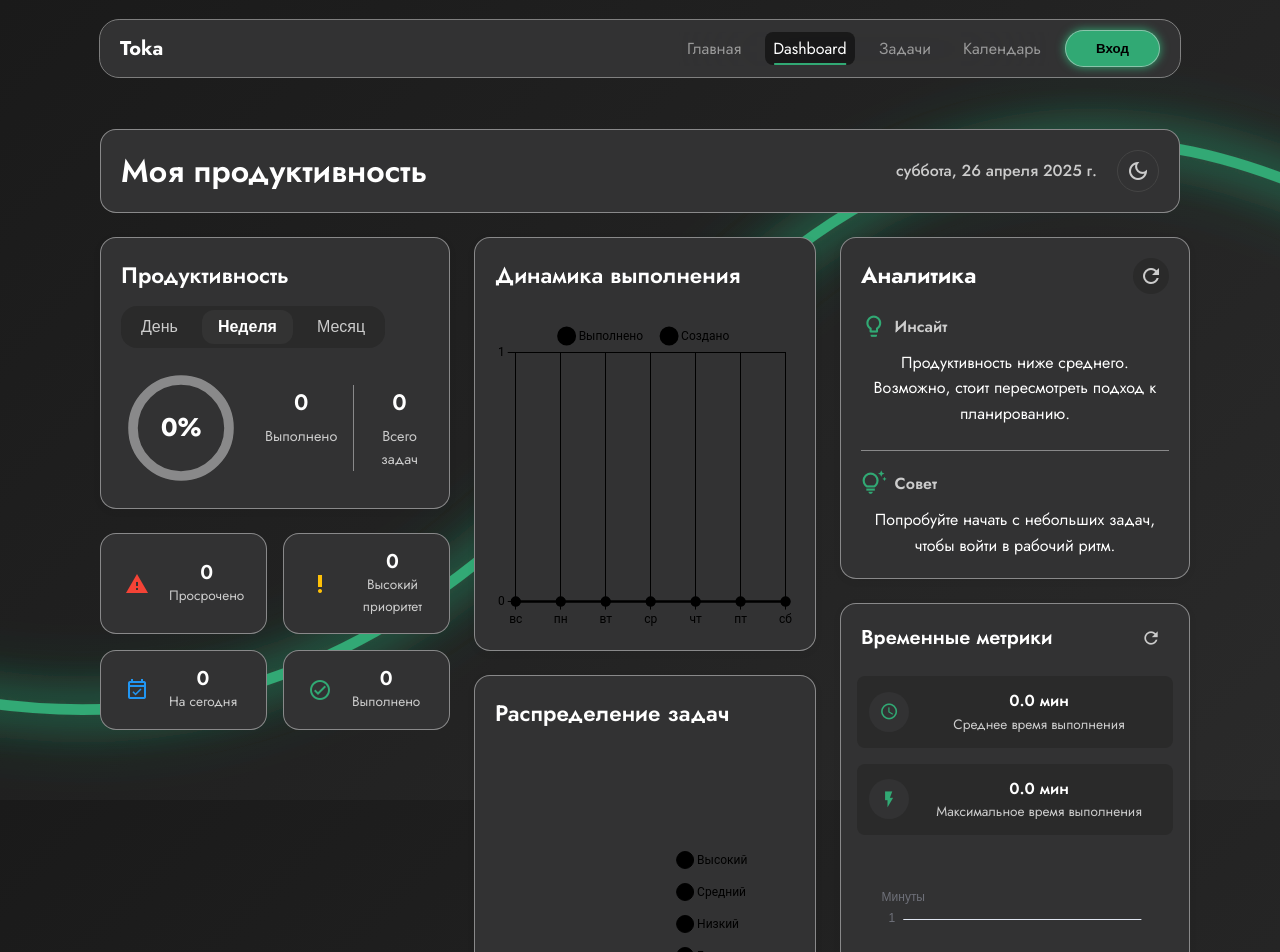
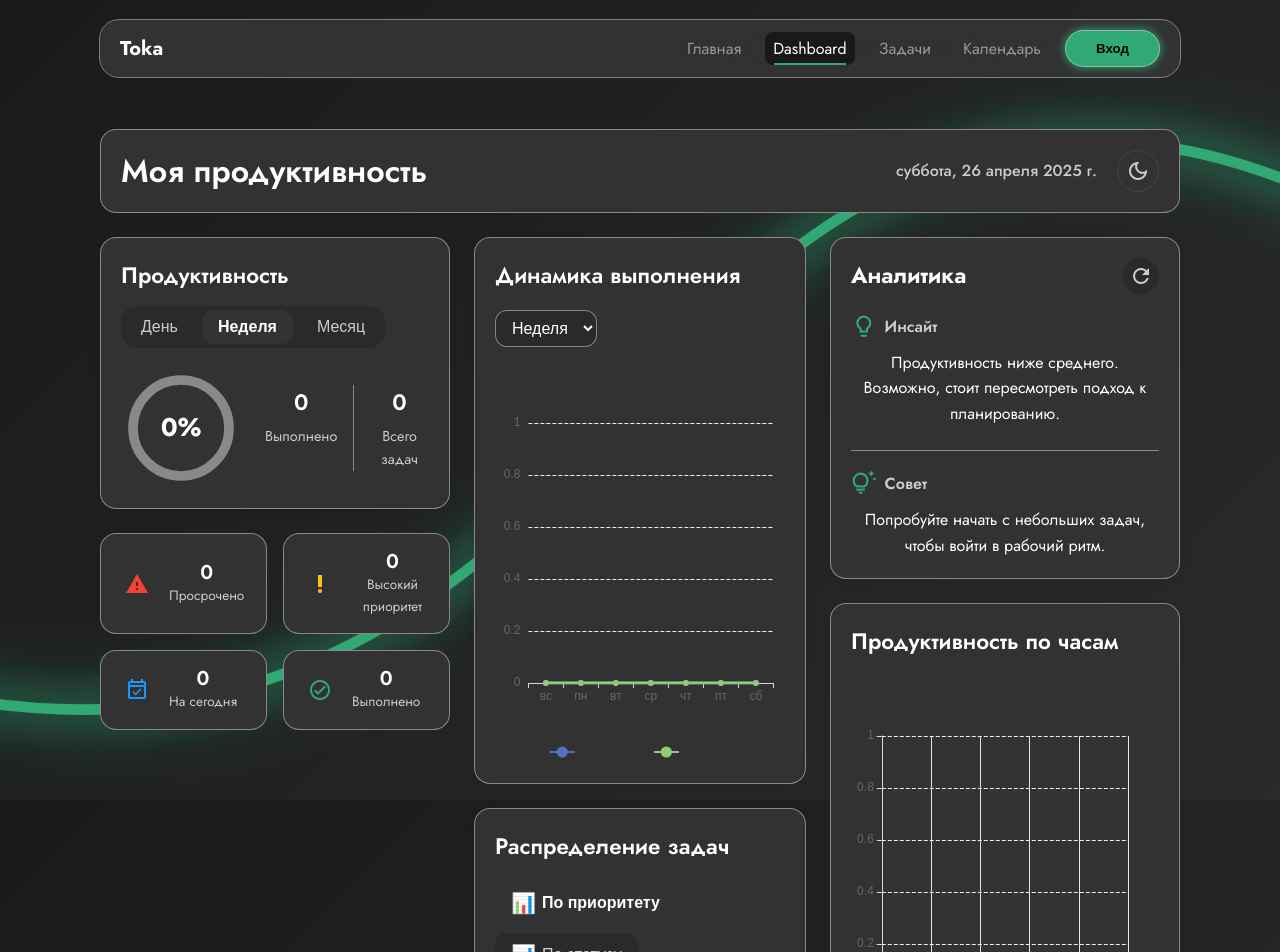
Before and after one commit to Sergey-Okey/toka-app, a Vue app in the folder my-app-toka/: page /#/dashboard in a window 1280 px wide. Shown: the top 952 px of the page. Built offline with nearby package versions, Linux system fonts and the light colour scheme.

Commit message:
approved Beta All components

```diff
--- a/my-app-toka/src/components/Dashboard.vue
+++ b/my-app-toka/src/components/Dashboard.vue
@@ -63,16 +63,23 @@
           title="Динамика выполнения"
           type="line"
           :data="completionTrendData"
-          :options="completionChartOptions"
           :time-range="completionChartType"
+          :time-range-options="[
+            { value: 'week', label: 'Неделя' },
+            { value: 'month', label: 'Месяц' },
+            { value: 'year', label: 'Год' },
+          ]"
           @time-range-change="completionChartType = $event"
         />
 
         <ChartWidget
           title="Распределение задач"
-          type="doughnut"
+          type="pie"
           :data="distributionChartData"
-          :options="distributionChartOptions"
+          :tabs="[
+            { value: 'priority', label: 'По приоритету' },
+            { value: 'status', label: 'По статусу' },
+          ]"
           :active-tab="activeDistributionTab"
           @tab-change="activeDistributionTab = $event"
         />
@@ -87,10 +94,14 @@
           @refresh="analyzeProductivity"
         />
 
-        <TimeMetricsWidget
-          :metrics="timeMetrics"
-          :chart-data="productivityByHourData"
-          :chart-options="productivityByHourOptions"
+        <ChartWidget
+          title="Продуктивность по часам"
+          type="bar"
+          :data="productivityByHourData"
+          :options="{
+            grid: { bottom: '20%' },
+            xAxis: { axisLabel: { interval: 3 } },
+          }"
         />
       </div>
     </div>
@@ -105,7 +116,6 @@ import ProductivityWidget from '@/components/widgets/ProductivityWidget.vue'
 import StatsCard from '@/components/ui/StatsCard.vue'
 import ChartWidget from '@/components/widgets/ChartWidget.vue'
 import AnalyticsWidget from '@/components/widgets/AnalyticsWidget.vue'
-import TimeMetricsWidget from '@/components/widgets/TimeMetricsWidget.vue'
 
 const taskStore = useTaskStore()
 const { formatDate } = useDate()
@@ -161,41 +171,6 @@ const highPriorityTasksCount = computed(() => {
 const todayTasksCount = computed(() => {
   return taskStore.getTasksForDate(new Date()).length
 })
-
-// Временные метрики
-const avgCompletionTime = computed(() => {
-  const completedTasks = taskStore.tasks.filter(
-    (task) => task.completed && task.timeSpent
-  )
-  if (completedTasks.length === 0) return 0
-  const totalMinutes = completedTasks.reduce(
-    (sum, task) => sum + (task.timeSpent || 0),
-    0
-  )
-  return Math.round(totalMinutes / completedTasks.length)
-})
-
-const fastestCompletionTime = computed(() => {
-  const completedTasks = taskStore.tasks.filter(
-    (task) => task.completed && task.timeSpent
-  )
-  return completedTasks.length === 0
-    ? 0
-    : Math.min(...completedTasks.map((task) => task.timeSpent))
-})
-
-const timeMetrics = computed(() => [
-  {
-    icon: 'timer',
-    value: `${avgCompletionTime.value} мин`,
-    label: 'Среднее время выполнения',
-  },
-  {
-    icon: 'speed',
-    value: `${fastestCompletionTime.value} мин`,
-    label: 'Самая быстрая задача',
-  },
-])
 
 // Данные для графиков
 const completionTrendData = computed(() => {
@@ -292,28 +267,16 @@ const completionTrendData = computed(() => {
 
   return {
     labels,
-    datasets: [
+    series: [
       {
-        label: 'Выполнено',
+        name: 'Выполнено',
+        type: 'line',
         data: completedData,
-        borderColor: 'var(--success)',
-        backgroundColor: 'rgba(var(--success-rgb), 0.1)',
-        tension: 0.4,
-        borderWidth: 2,
-        pointBackgroundColor: 'var(--success)',
-        pointRadius: 4,
-        pointHoverRadius: 6,
       },
       {
-        label: 'Создано',
+        name: 'Создано',
+        type: 'line',
         data: createdData,
-        borderColor: 'var(--info)',
-        backgroundColor: 'rgba(var(--info-rgb), 0.1)',
-        tension: 0.4,
-        borderWidth: 2,
-        pointBackgroundColor: 'var(--info)',
-        pointRadius: 4,
-        pointHoverRadius: 6,
       },
     ],
   }
@@ -322,14 +285,10 @@ const completionTrendData = computed(() => {
 const distributionChartData = computed(() => {
   if (activeDistributionTab.value === 'priority') {
     const priorities = {
-      high: { label: 'Высокий', count: 0, color: 'var(--error)' },
-      medium: { label: 'Средний', count: 0, color: 'var(--warning)' },
-      low: { label: 'Низкий', count: 0, color: 'var(--warning-light)' },
-      none: {
-        label: 'Без приоритета',
-        count: 0,
-        color: 'var(--text-tertiary)',
-      },
+      high: { label: 'Высокий', count: 0 },
+      medium: { label: 'Средний', count: 0 },
+      low: { label: 'Низкий', count: 0 },
+      none: { label: 'Без приоритета', count: 0 },
     }
 
     taskStore.tasks.forEach((task) => {
@@ -338,28 +297,37 @@ const distributionChartData = computed(() => {
 
     return {
       labels: Object.values(priorities).map((p) => p.label),
-      datasets: [
+      series: [
         {
-          data: Object.values(priorities).map((p) => p.count),
-          backgroundColor: Object.values(priorities).map((p) => p.color),
-          borderColor: 'var(--bg-primary)',
-          borderWidth: 1,
+          name: 'Задачи по приоритету',
+          type: 'pie',
+          data: Object.values(priorities).map((p) => ({
+            value: p.count,
+            name: p.label,
+          })),
         },
       ],
     }
   } else {
     return {
       labels: ['Выполнено', 'В процессе', 'Не начато'],
-      datasets: [
+      series: [
         {
+          name: 'Статус задач',
+          type: 'pie',
           data: [
-            taskStore.completedTasks,
-            taskStore.tasks.filter((t) => !t.completed && t.startedAt).length,
-            taskStore.tasks.filter((t) => !t.completed && !t.startedAt).length,
+            { value: taskStore.completedTasks, name: 'Выполнено' },
+            {
+              value: taskStore.tasks.filter((t) => !t.completed && t.startedAt)
+                .length,
+              name: 'В процессе',
+            },
+            {
+              value: taskStore.tasks.filter((t) => !t.completed && !t.startedAt)
+                .length,
+              name: 'Не начато',
+            },
           ],
-          backgroundColor: ['var(--success)', 'var(--warning)', 'var(--error)'],
-          borderColor: 'var(--bg-primary)',
-          borderWidth: 1,
         },
       ],
     }
@@ -378,142 +346,15 @@ const productivityByHourData = computed(() => {
 
   return {
     labels: hours.map((h) => `${h}:00`),
-    datasets: [
+    series: [
       {
-        label: 'Выполнено задач',
+        name: 'Выполнено задач',
+        type: 'bar',
         data: productivityData,
-        backgroundColor: 'rgba(var(--success-rgb), 0.7)',
-        borderRadius: 4,
-        borderWidth: 0,
       },
     ],
   }
 })
-
-// Настройки графиков (остаются без изменений)
-const chartCommonOptions = {
-  responsive: true,
-  maintainAspectRatio: false,
-  plugins: {
-    legend: {
-      labels: {
-        color: 'var(--text-primary)',
-        font: {
-          family: "'Roboto', sans-serif",
-        },
-        padding: 20,
-        usePointStyle: true,
-      },
-    },
-    tooltip: {
-      backgroundColor: 'var(--bg-secondary)',
-      titleColor: 'var(--text-primary)',
-      bodyColor: 'var(--text-primary)',
-      borderColor: 'var(--border)',
-      borderWidth: 1,
-      padding: 12,
-      cornerRadius: 'var(--radius-sm)',
-      displayColors: true,
-    },
-  },
-}
-
-const completionChartOptions = {
-  ...chartCommonOptions,
-  plugins: {
-    ...chartCommonOptions.plugins,
-    legend: {
-      ...chartCommonOptions.plugins.legend,
-      position: 'top',
-    },
-  },
-  scales: {
-    x: {
-      grid: {
-        color: 'var(--border)',
-        drawBorder: false,
-      },
-      ticks: {
-        color: 'var(--text-secondary)',
-        font: {
-          family: "'Roboto', sans-serif",
-        },
-      },
-    },
-    y: {
-      beginAtZero: true,
-      grid: {
-        color: 'var(--border)',
-        drawBorder: false,
-      },
-      ticks: {
-        color: 'var(--text-secondary)',
-        font: {
-          family: "'Roboto', sans-serif",
-        },
-        precision: 0,
-      },
-    },
-  },
-  elements: {
-    line: {
-      fill: 'start',
-    },
-  },
-}
-
-const distributionChartOptions = {
-  ...chartCommonOptions,
-  plugins: {
-    ...chartCommonOptions.plugins,
-    legend: {
-      ...chartCommonOptions.plugins.legend,
-      position: 'right',
-    },
-  },
-  cutout: '70%',
-  radius: '90%',
-}
-
-const productivityByHourOptions = {
-  ...chartCommonOptions,
-  plugins: {
-    ...chartCommonOptions.plugins,
-    legend: {
-      display: false,
-    },
-  },
-  scales: {
-    x: {
-      grid: {
-        display: false,
-        drawBorder: false,
-      },
-      ticks: {
-        color: 'var(--text-secondary)',
-        font: {
-          family: "'Roboto', sans-serif",
-        },
-        maxRotation: 45,
-        minRotation: 45,
-      },
-    },
-    y: {
-      beginAtZero: true,
-      grid: {
-        color: 'var(--border)',
-        drawBorder: false,
-      },
-      ticks: {
-        color: 'var(--text-secondary)',
-        font: {
-          family: "'Roboto', sans-serif",
-        },
-        precision: 0,
-      },
-    },
-  },
-}
 
 // Анализ продуктивности
 const analyzeProductivity = async () => {
--- a/my-app-toka/src/components/widgets/ChartWidget.vue
+++ b/my-app-toka/src/components/widgets/ChartWidget.vue
@@ -32,15 +32,13 @@
       </div>
     </div>
 
-    <div class="chart-container">
-      <canvas ref="chartCanvas"></canvas>
-    </div>
+    <div class="chart-container" ref="chartContainer"></div>
   </div>
 </template>
 
 <script setup>
 import { ref, watch, onMounted, onBeforeUnmount } from 'vue'
-import { Chart } from 'chart.js/auto'
+import * as echarts from 'echarts'
 
 const props = defineProps({
   title: String,
@@ -51,32 +49,156 @@ const props = defineProps({
   activeTab: String,
   timeRangeOptions: Array,
   timeRange: { type: String, default: 'week' },
+  colors: {
+    type: Array,
+    default: () => [
+      '#5470C6',
+      '#91CC75',
+      '#EE6666',
+      '#FAC858',
+      '#73C0DE',
+      '#3BA272',
+      '#FC8452',
+      '#9A60B4',
+    ],
+  },
 })
 
 const emit = defineEmits(['tab-change', 'time-range-change'])
 
-const chartCanvas = ref(null)
+const chartContainer = ref(null)
 const chartInstance = ref(null)
 const selectedRange = ref(props.timeRange)
 
 const initChart = () => {
-  if (chartInstance.value) chartInstance.value.destroy()
+  if (chartInstance.value) {
+    chartInstance.value.dispose()
+  }
 
-  chartInstance.value = new Chart(chartCanvas.value.getContext('2d'), {
-    type: props.type,
-    data: props.data,
-    options: {
-      ...props.options,
-      responsive: true,
-      maintainAspectRatio: false,
+  if (!chartContainer.value || !props.data) return
+
+  chartInstance.value = echarts.init(chartContainer.value)
+
+  const defaultOptions = {
+    color: props.colors,
+    tooltip: {
+      trigger: 'axis',
+      axisPointer: {
+        type: 'shadow',
+      },
+      formatter: function (params) {
+        let result = params[0].axisValue + '<br/>'
+        params.forEach((item) => {
+          result += `
+            <span style="display:inline-block;margin-right:5px;border-radius:10px;
+              width:9px;height:9px;background-color:${item.color}"></span>
+            ${item.seriesName}: <strong>${item.value}</strong><br/>
+          `
+        })
+        return result
+      },
     },
-  })
+    legend: {
+      data: props.data.series?.map((item) => item.name) || [],
+      bottom: 0,
+    },
+    grid: {
+      left: '3%',
+      right: '4%',
+      bottom: '15%',
+      top: '15%',
+      containLabel: true,
+    },
+    xAxis: {
+      type: 'category',
+      data: props.data.labels || [],
+      axisLine: {
+        lineStyle: {
+          color: '#D9D9D9',
+        },
+      },
+      axisLabel: {
+        color: '#666',
+      },
+    },
+    yAxis: {
+      type: 'value',
+      axisLine: {
+        lineStyle: {
+          color: '#D9D9D9',
+        },
+      },
+      axisLabel: {
+        color: '#666',
+      },
+      splitLine: {
+        lineStyle: {
+          color: '#F0F0F0',
+          type: 'dashed',
+        },
+      },
+    },
+    series: (props.data.series || []).map((series) => ({
+      ...series,
+      type: props.type,
+      smooth: true,
+      symbol: 'circle',
+      symbolSize: 6,
+      lineStyle: {
+        width: 3,
+      },
+      emphasis: {
+        focus: 'series',
+        itemStyle: {
+          borderWidth: 2,
+          shadowBlur: 10,
+          shadowOffsetX: 0,
+          shadowOffsetY: 0,
+          shadowColor: 'rgba(0, 0, 0, 0.2)',
+        },
+      },
+      areaStyle:
+        props.type === 'line'
+          ? {
+              color: new echarts.graphic.LinearGradient(0, 0, 0, 1, [
+                {
+                  offset: 0,
+                  color: `${props.colors[props.data.series.indexOf(series)]}60`,
+                },
+                {
+                  offset: 1,
+                  color: `${props.colors[props.data.series.indexOf(series)]}10`,
+                },
+              ]),
+            }
+          : undefined,
+    })),
+  }
+
+  const mergedOptions = {
+    ...defaultOptions,
+    ...props.options,
+  }
+
+  chartInstance.value.setOption(mergedOptions)
+}
+
+const resizeChart = () => {
+  chartInstance.value?.resize()
 }
 
 watch(() => props.data, initChart, { deep: true })
 watch(() => props.type, initChart)
-onMounted(initChart)
-onBeforeUnmount(() => chartInstance.value?.destroy())
+
+onMounted(() => {
+  initChart()
+  window.addEventListener('resize', resizeChart)
+})
+
+onBeforeUnmount(() => {
+  window.removeEventListener('resize', resizeChart)
+  chartInstance.value?.dispose()
+})
 </script>
 
 <style scoped lang="scss">
@@ -122,7 +244,7 @@ onBeforeUnmount(() => chartInstance.value?.destroy())
     transition: all 0.2s ease;
 
     .tab-icon {
-      font-size: 1.25rem; // Увеличенная иконка
+      font-size: 1.25rem;
     }
 
     &.active {
@@ -160,16 +282,15 @@ onBeforeUnmount(() => chartInstance.value?.destroy())
   }
 
   .chart-container {
-    position: relative;
     width: 100%;
-    height: 320px;
+    height: 400px;
 
     @media (max-width: 768px) {
-      height: 240px;
+      height: 300px;
     }
 
     @media (max-width: 480px) {
-      height: 200px;
+      height: 250px;
     }
   }
 }
```
